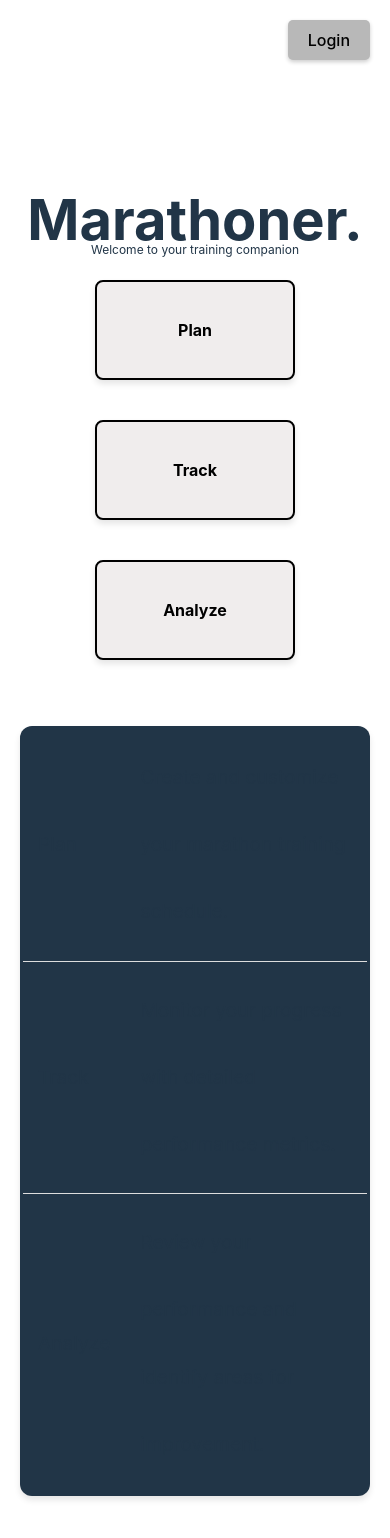
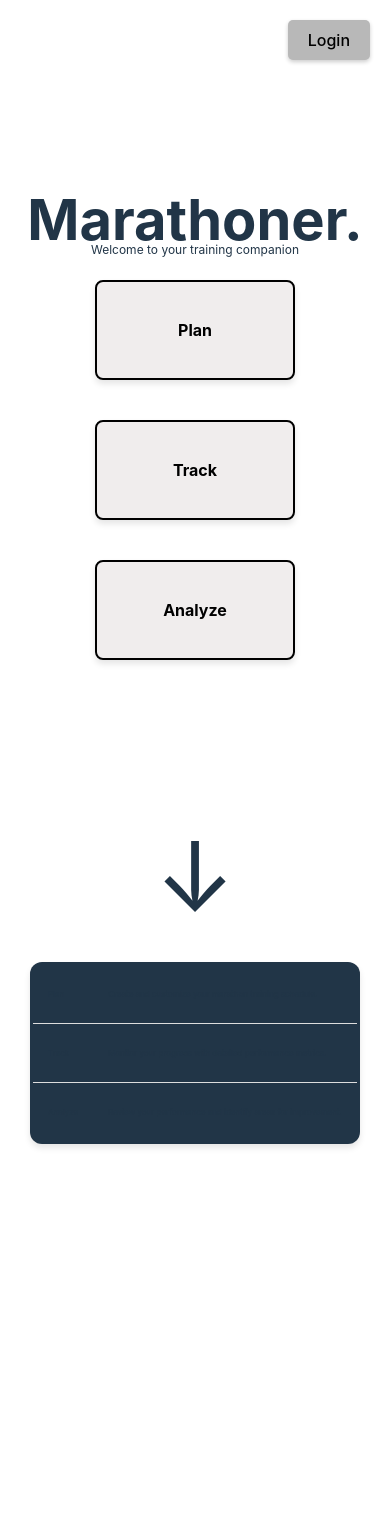
Before and after one commit to tulloch022/marathoner, a React (Vite) app: page / in a window 390 px wide. Shown: the top 1538 px of the page. Built offline with nearby package versions, Linux system fonts and the light colour scheme.

Commit message:
improved styling of table for mobile

```diff
--- a/src/index.css
+++ b/src/index.css
@@ -270,6 +270,16 @@ h1, p {
       line-height: 5em ;
       z-index: 2;
     }
+    .feature-table th,
+.feature-table td {
+  padding: 15px;
+  text-align: left;
+  font-size: .5rem;
+}
+.table-container {
+  position: absolute;
+  bottom: -20em;
+}
 
 }
 
```
